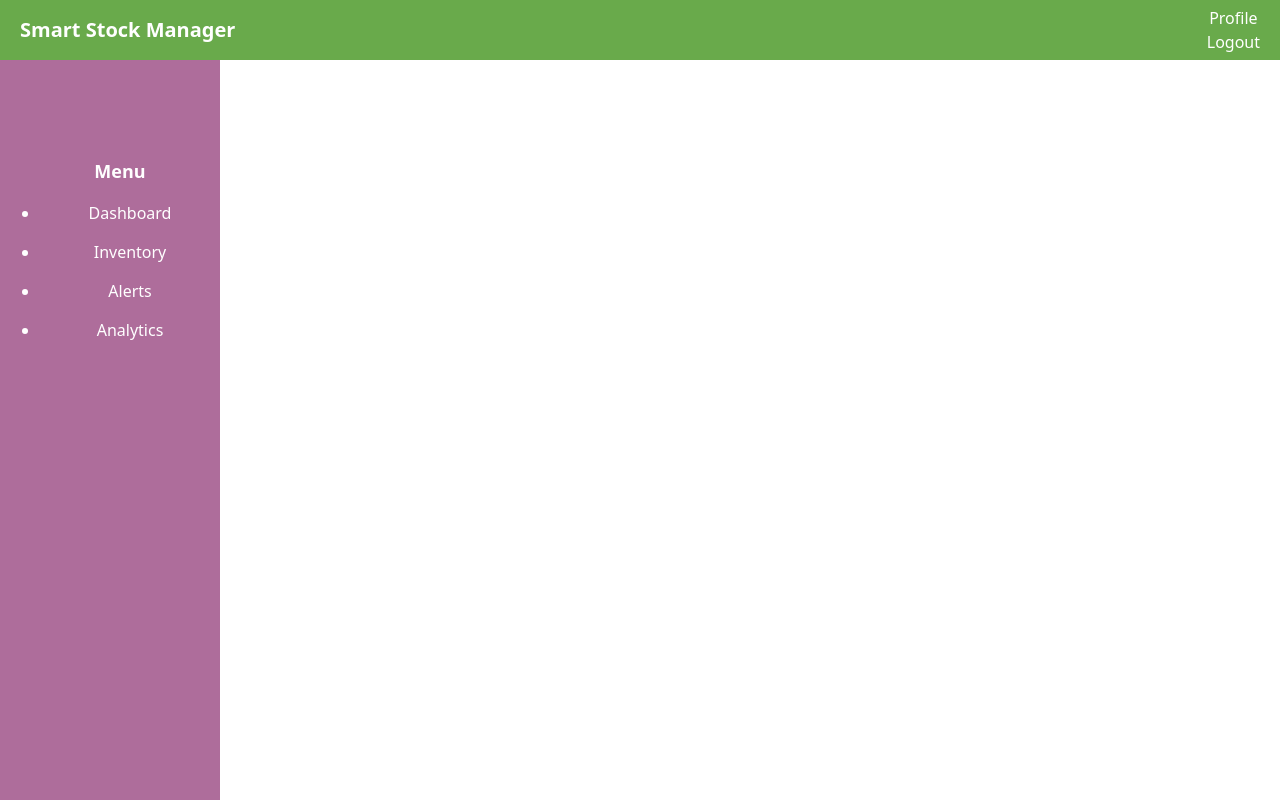
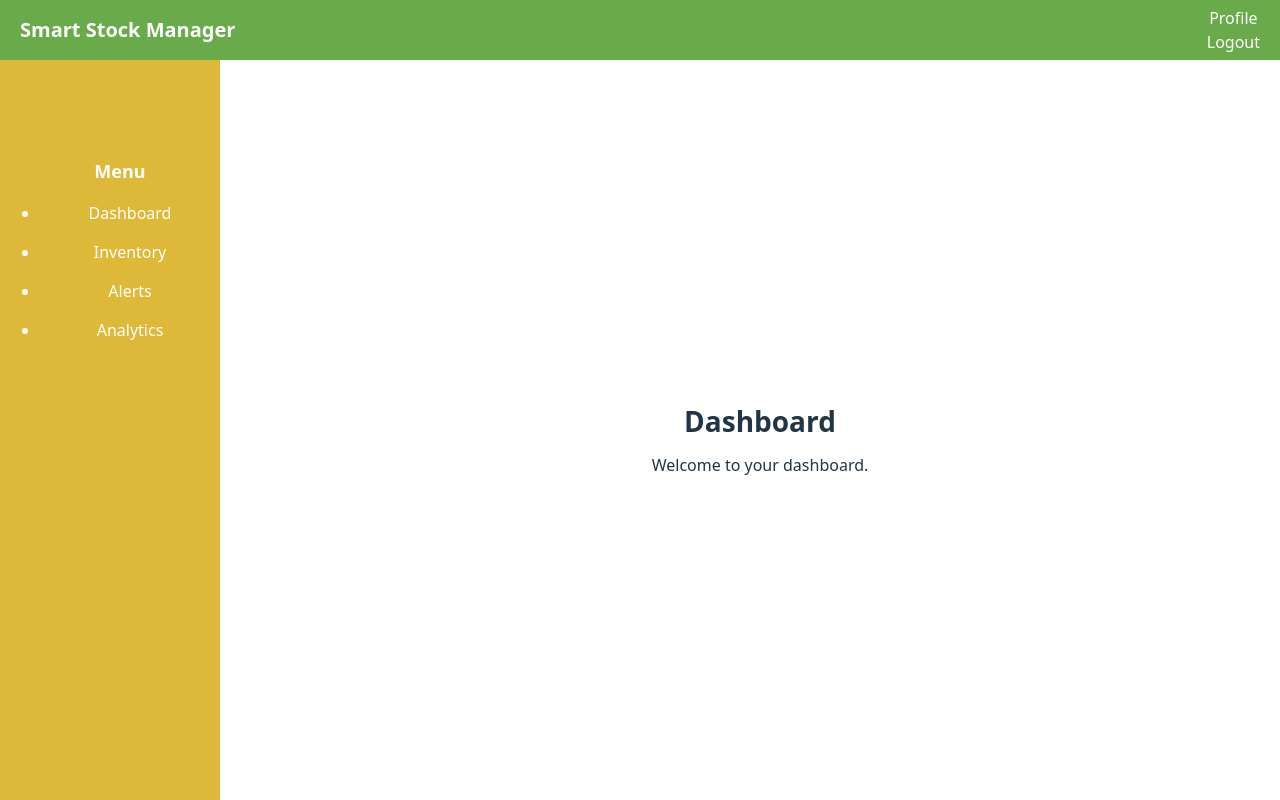
Before and after one commit to jahan60/Capstone_Frontend, a React (Vite) app: page / in a window 1280 px wide. Built offline with nearby package versions, Linux system fonts and the light colour scheme.

Commit message:
implement sidebar menu-dashboard, inventory, alerts, and analytics

```diff
--- a/package.json
+++ b/package.json
@@ -13,6 +13,7 @@
     "axios": "^1.13.6",
     "react": "^19.2.0",
     "react-dom": "^19.2.0",
+    "react-icons": "^5.6.0",
     "react-router-dom": "^7.13.1"
   },
   "devDependencies": {
--- a/src/pages/Alerts.jsx
+++ b/src/pages/Alerts.jsx
@@ -1,5 +1,14 @@
 
+import React from "react";
+import "../styles/pages.css";
 
-export default function Alert(){
+function Alerts() {
+  return (
+    <div className="page">
+      <h1>Alerts</h1>
+      <p>View system alerts.</p>
+    </div>
+  );
+}
 
-}
+export default Alerts;
--- a/src/pages/Analytics.jsx
+++ b/src/pages/Analytics.jsx
@@ -1,5 +1,15 @@
 
 
-export default function Analytics (){
+import React from "react";
+import "../styles/pages.css";
 
+function Analytics() {
+  return (
+    <div className="page">
+      <h1>Analytics</h1>
+      <p>View analytics data here.</p>
+    </div>
+  );
 }
+
+export default Analytics;
--- a/src/pages/Dashboard.jsx
+++ b/src/pages/Dashboard.jsx
@@ -1,5 +1,16 @@
+
+import React from "react";
+import "../styles/pages.css";
 
 
-export default function Dashboard (){
+function Dashboard (){
+    return (
+        <div className="page">
+            <h1>Dashboard</h1>
+            <p>Welcome to your dashboard.</p>
+        </div>
+    )
 
 }
+
+export default Dashboard;
--- a/src/pages/Inventory.jsx
+++ b/src/pages/Inventory.jsx
@@ -1,4 +1,14 @@
+import React from "react";
+import "../styles/pages.css";
 
-export default function Inventory (){
+function Inventory (){
+    return(
+        <div className="page">
+            <h1>Inventory</h1>
+            <p>Manage products</p>
+        </div>
+    );
 
 }
+
+export default Inventory;
--- /dev/null
+++ b/src/styles/pages.css
@@ -0,0 +1,10 @@
+.page {
+  margin-left: 240px;
+  margin-top: 80px;
+  padding: 20px;
+}
+
+.page h1 {
+  font-size: 28px;
+  margin-bottom: 10px;
+}
--- a/src/styles/sidebar.css
+++ b/src/styles/sidebar.css
@@ -1,6 +1,6 @@
 .sidebar{
     width: 220px;
-    background: #8b2e70b2;
+    background: #d6a606cb;
     color: white;
     height: 100vh;
     padding-top: 80px;
```
Also changed, not shown: src/styles/dashboard.css (deleted), src/styles/inventory.css (deleted), 1 other file (tests, documents, lock files or other folders).
